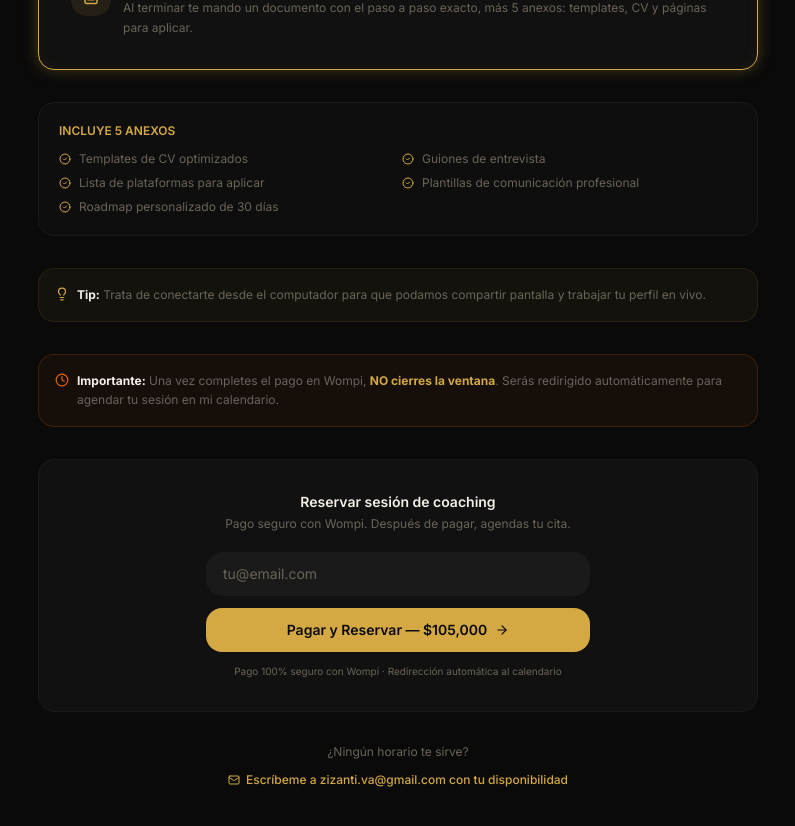
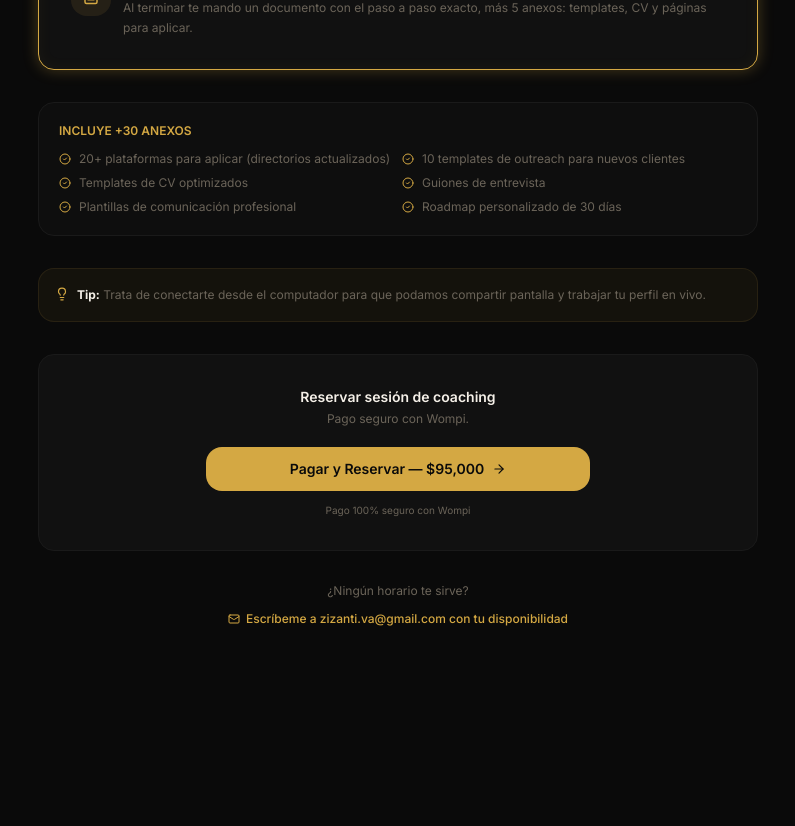
Before and after one commit to zizanti/virtual-assistants-club, a Next.js app: page /coaching in a window 1280 px wide. Shown: the part 700-1526 px from the top of the page, without its empty margins (242-1037 px from the left). After the commit the page ends 1395 px from the top, so only its background shows below. Built offline with nearby package versions, Linux system fonts and the light colour scheme; a web font is replaced by a local one.

Commit message:
Update payment flow: use direct Wompi links for guia-premium and coaching

```diff
--- a/app/checkout/page.tsx
+++ b/app/checkout/page.tsx
@@ -9,8 +9,8 @@ import { ArrowRight, Loader2 } from 'lucide-react'
 const PRODUCTS: Record<string, { title: string; price: string; amount: number }> = {
   coaching: {
     title: 'Sesión de Coaching Personalizado',
-    price: '$105,000 COP',
-    amount: 10500000,
+    price: '$95,000 COP',
+    amount: 9500000,
   },
   guide: {
     title: 'Guía Completa: Trabajo Remoto en USA',
--- a/app/coaching/page.tsx
+++ b/app/coaching/page.tsx
@@ -1,8 +1,9 @@
 'use client'
 
-import { useState } from 'react'
 import { PublicNav } from '@/components/public-nav'
 import { CheckCircle2, ArrowRight, Crown, Target, Wrench, Map, FileText, Lightbulb, Clock, Video, Mail } from 'lucide-react'
+
+const WOMPI_COACHING_LINK = 'https://checkout.wompi.co/l/YmivSy'
 
 const STEPS = [
   {
@@ -28,47 +29,17 @@ const STEPS = [
 ]
 
 const BONUSES = [
+  '20+ plataformas para aplicar (directorios actualizados)',
+  '10 templates de outreach para nuevos clientes',
   'Templates de CV optimizados',
   'Guiones de entrevista',
-  'Lista de plataformas para aplicar',
   'Plantillas de comunicación profesional',
   'Roadmap personalizado de 30 días',
 ]
 
 export default function CoachingPage() {
-  const [email, setEmail] = useState('')
-  const [loading, setLoading] = useState(false)
-  const [error, setError] = useState('')
-
-  const handleCheckout = async (e: React.FormEvent) => {
-    e.preventDefault()
-    if (!email.trim()) return
-    setLoading(true)
-    setError('')
-
-    try {
-      const res = await fetch('/api/wompi/create-transaction', {
-        method: 'POST',
-        headers: { 'Content-Type': 'application/json' },
-        body: JSON.stringify({
-          email,
-          product: 'coaching',
-          amount_in_cents: 10500000,
-          currency: 'COP',
-        }),
-      })
-
-      const data = await res.json()
-      if (res.ok && data.redirectUrl) {
-        window.location.href = data.redirectUrl
-      } else {
-        setError(data.error || 'Error al procesar el pago')
-      }
-    } catch {
-      setError('Error de conexión')
-    } finally {
-      setLoading(false)
-    }
+  const handleCheckout = () => {
+    window.location.href = WOMPI_COACHING_LINK
   }
 
   return (
@@ -92,7 +63,7 @@ export default function CoachingPage() {
 
         {/* Price */}
         <div className="flex items-center justify-center gap-3 mb-10">
-          <span className="text-3xl font-bold text-gold">$105,000 COP</span>
+          <span className="text-3xl font-bold text-gold">$95,000 COP</span>
           <span className="text-xs text-muted-foreground">Sesión de 45 minutos · Google Meet</span>
         </div>
 
@@ -119,7 +90,7 @@ export default function CoachingPage() {
 
         {/* Bonuses */}
         <div className="rounded-xl border border-border bg-secondary/30 p-5 mb-8">
-          <p className="text-xs text-gold font-semibold mb-3">INCLUYE 5 ANEXOS</p>
+          <p className="text-xs text-gold font-semibold mb-3">INCLUYE +30 ANEXOS</p>
           <div className="grid sm:grid-cols-2 gap-2">
             {BONUSES.map((b, i) => (
               <div key={i} className="flex items-center gap-2">
@@ -140,46 +111,21 @@ export default function CoachingPage() {
           </div>
         </div>
 
-        {/* Important notice */}
-        <div className="rounded-xl border border-orange/20 bg-orange/5 p-4 mb-8">
-          <div className="flex items-start gap-2">
-            <Clock size={14} className="text-orange mt-0.5 flex-shrink-0" />
-            <p className="text-xs text-muted-foreground leading-relaxed">
-              <strong className="text-foreground">Importante:</strong> Una vez completes el pago en Wompi, <strong className="text-gold">NO cierres la ventana</strong>. Serás redirigido automáticamente para agendar tu sesión en mi calendario.
+        {/* Checkout */}
+        <div className="rounded-2xl border border-border bg-card p-6 md:p-8">
+          <h2 className="font-semibold text-foreground text-sm mb-1 text-center">Reservar sesión de coaching</h2>
+          <p className="text-xs text-muted-foreground text-center mb-5">Pago seguro con Wompi.</p>
+          <div className="max-w-sm mx-auto space-y-3">
+            <button
+              onClick={handleCheckout}
+              className="w-full h-11 bg-gold text-[#0A0A0A] hover:bg-gold/90 hover:scale-[1.01] active:scale-[0.99] font-semibold rounded-xl transition-all duration-200 text-sm flex items-center justify-center gap-2"
+            >
+              Pagar y Reservar — $95,000 <ArrowRight size={14} />
+            </button>
+            <p className="text-[10px] text-muted-foreground text-center">
+              Pago 100% seguro con Wompi
             </p>
           </div>
-        </div>
-
-        {/* Checkout form */}
-        <div className="rounded-2xl border border-border bg-card p-6 md:p-8">
-          <h2 className="font-semibold text-foreground text-sm mb-1 text-center">Reservar sesión de coaching</h2>
-          <p className="text-xs text-muted-foreground text-center mb-5">Pago seguro con Wompi. Después de pagar, agendas tu cita.</p>
-          <form onSubmit={handleCheckout} className="space-y-3 max-w-sm mx-auto">
-            <input
-              type="email"
-              value={email}
-              onChange={(e) => setEmail(e.target.value)}
-              placeholder="tu@email.com"
-              required
-              className="w-full h-11 px-4 rounded-xl border border-border bg-secondary text-sm text-foreground placeholder:text-muted-foreground outline-none focus:border-gold/50 transition-all"
-              disabled={loading}
-            />
-            {error && <p className="text-xs text-red-400 text-center">{error}</p>}
-            <button
-              type="submit"
-              disabled={loading}
-              className="w-full h-11 bg-gold text-[#0A0A0A] hover:bg-gold/90 hover:scale-[1.01] active:scale-[0.99] font-semibold rounded-xl transition-all duration-200 text-sm disabled:opacity-50 flex items-center justify-center gap-2"
-            >
-              {loading ? 'Procesando...' : (
-                <>
-                  Pagar y Reservar — $105,000 <ArrowRight size={14} />
-                </>
-              )}
-            </button>
-            <p className="text-[10px] text-muted-foreground text-center">
-              Pago 100% seguro con Wompi · Redirección automática al calendario
-            </p>
-          </form>
         </div>
 
         {/* Contact */}
--- a/app/guia-premium/page.tsx
+++ b/app/guia-premium/page.tsx
@@ -2,7 +2,9 @@
 
 import { useState } from 'react'
 import { PublicNav } from '@/components/public-nav'
-import { CheckCircle2, ArrowRight, Star, Zap, Shield, Crown, FileText, Video, MessageSquare, TrendingUp, DollarSign, MapPin } from 'lucide-react'
+import { CheckCircle2, ArrowRight, Star, Zap, Shield, Crown, FileText, Video, MessageSquare, TrendingUp, DollarSign, MapPin, Download } from 'lucide-react'
+
+const WOMPI_GUIDE_LINK = 'https://checkout.wompi.co/l/Nf2FLc'
 
 const HIGHLIGHTS = [
   {
@@ -48,39 +50,8 @@ const HIGHLIGHTS = [
 ]
 
 export default function GuiaPremiumPage() {
-  const [email, setEmail] = useState('')
-  const [loading, setLoading] = useState(false)
-  const [error, setError] = useState('')
-
-  const handleCheckout = async (e: React.FormEvent) => {
-    e.preventDefault()
-    if (!email.trim()) return
-    setLoading(true)
-    setError('')
-
-    try {
-      const res = await fetch('/api/wompi/create-transaction', {
-        method: 'POST',
-        headers: { 'Content-Type': 'application/json' },
-        body: JSON.stringify({
-          email,
-          product: 'guide',
-          amount_in_cents: 1800000,
-          currency: 'COP',
-        }),
-      })
-
-      const data = await res.json()
-      if (res.ok && data.redirectUrl) {
-        window.location.href = data.redirectUrl
-      } else {
-        setError(data.error || 'Error al procesar el pago')
-      }
-    } catch {
-      setError('Error de conexión')
-    } finally {
-      setLoading(false)
-    }
+  const handleCheckout = () => {
+    window.location.href = WOMPI_GUIDE_LINK
   }
 
   return (
@@ -137,36 +108,21 @@ export default function GuiaPremiumPage() {
           </p>
         </div>
 
-        {/* Checkout form */}
+        {/* Checkout */}
         <div className="rounded-2xl border border-border bg-card p-6 md:p-8">
           <h2 className="font-semibold text-foreground text-sm mb-1 text-center">Comprar Guía Premium</h2>
           <p className="text-xs text-muted-foreground text-center mb-5">Pago seguro con Wompi. Acceso inmediato.</p>
-          <form onSubmit={handleCheckout} className="space-y-3 max-w-sm mx-auto">
-            <input
-              type="email"
-              value={email}
-              onChange={(e) => setEmail(e.target.value)}
-              placeholder="tu@email.com"
-              required
-              className="w-full h-11 px-4 rounded-xl border border-border bg-secondary text-sm text-foreground placeholder:text-muted-foreground outline-none focus:border-gold/50 transition-all"
-              disabled={loading}
-            />
-            {error && <p className="text-xs text-red-400 text-center">{error}</p>}
+          <div className="max-w-sm mx-auto space-y-3">
             <button
-              type="submit"
-              disabled={loading}
-              className="w-full h-11 bg-gold text-[#0A0A0A] hover:bg-gold/90 hover:scale-[1.01] active:scale-[0.99] font-semibold rounded-xl transition-all duration-200 text-sm disabled:opacity-50 flex items-center justify-center gap-2"
+              onClick={handleCheckout}
+              className="w-full h-11 bg-gold text-[#0A0A0A] hover:bg-gold/90 hover:scale-[1.01] active:scale-[0.99] font-semibold rounded-xl transition-all duration-200 text-sm flex items-center justify-center gap-2"
             >
-              {loading ? 'Procesando...' : (
-                <>
-                  Comprar Guía — $18,000 <ArrowRight size={14} />
-                </>
-              )}
+              Comprar Guía — $18,000 <ArrowRight size={14} />
             </button>
             <p className="text-[10px] text-muted-foreground text-center">
               Pago 100% seguro · Acceso inmediato post-pago
             </p>
-          </form>
+          </div>
         </div>
       </div>
     </div>
--- a/components/landing/coaching-section.tsx
+++ b/components/landing/coaching-section.tsx
@@ -45,7 +45,7 @@ export function CoachingSection() {
           <div className="rounded-2xl border border-gold/30 bg-card bg-gradient-to-b from-gold/5 to-transparent p-8 text-center gold-border-glow">
             <p className="text-xs uppercase tracking-[0.3em] text-gold mb-3">1 Sesión de Coaching</p>
             <div className="mb-4">
-              <span className="text-4xl font-bold text-foreground">$105,000</span>
+              <span className="text-4xl font-bold text-foreground">$95,000</span>
               <span className="text-sm text-muted-foreground ml-1">COP</span>
             </div>
             <ul className="space-y-2 mb-6 text-left">
```
